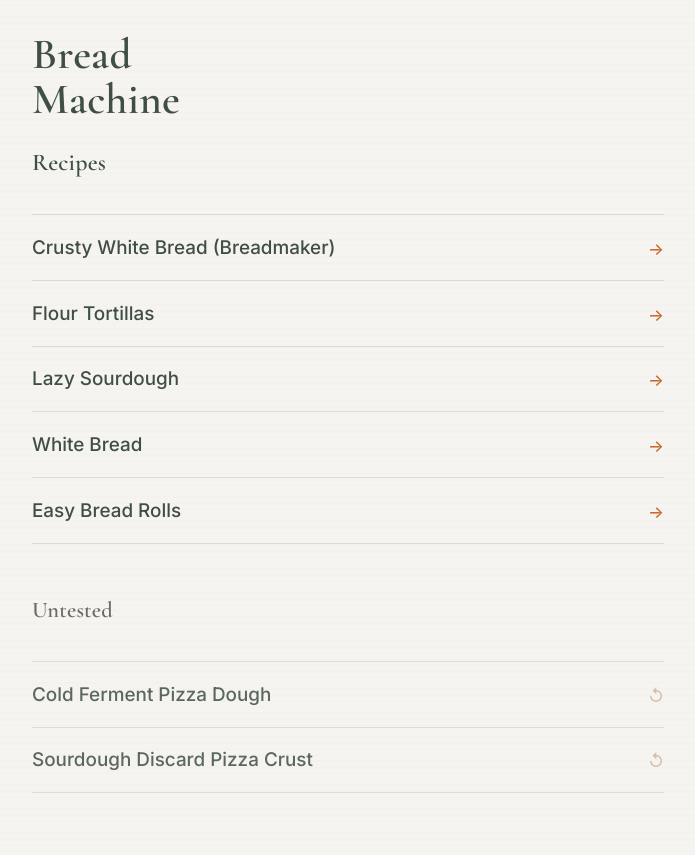
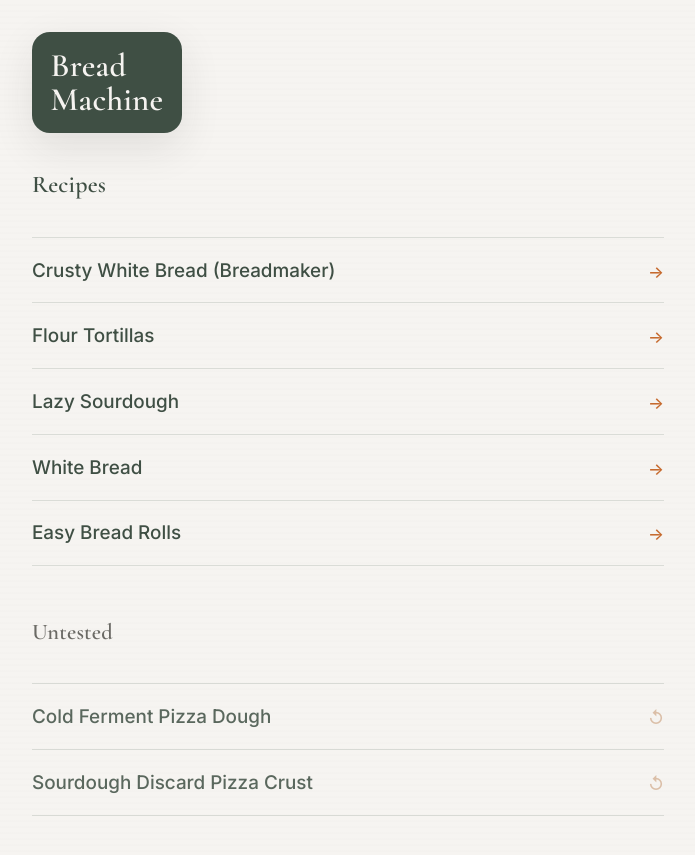
Before and after one commit to laccces/the-bread-machine, a Jekyll site: the page built from index.html, in a window 1280 px wide. Shown: the top 855 px of the page, without its empty margins (292-987 px from the left). Built offline with Jekyll 4.4.1, drawn with Linux system fonts in a browser that asks for light colours.

Commit message:
added logo to homepage and changed background

```diff
--- a/_layouts/default.html
+++ b/_layouts/default.html
@@ -21,7 +21,7 @@
 
 
 </head>
-<body>
+<body class="{{ page.body_class }}">
   <main>
     {{ content }}
   </main>
--- a/_layouts/recipe.html
+++ b/_layouts/recipe.html
@@ -1,5 +1,6 @@
 ---
 layout: default
+body_class: recipe-page
 ---
 
 <nav class="back">
--- a/assets/css/styles.css
+++ b/assets/css/styles.css
@@ -203,3 +203,39 @@
   content: "↺";
   color: var(--clay);
 }
+
+.logo{
+  margin: .25rem 0 2rem;
+}
+
+.logo-mark{
+  display: inline-block;
+  padding: 1.05rem 1.15rem;
+  border-radius: 18px;
+  background: var(--forest);  /* the green */
+  color: #F6F4F1;
+  box-shadow: var(--shadow-soft);
+}
+
+.logo-mark span{
+  display: block;
+  font-family: "Cormorant Garamond", Georgia, serif;
+  font-weight: 600;
+  font-size: 2.05rem;
+  line-height: 1.03;
+  letter-spacing: .2px;
+}
+
+body.recipe-page{
+  background: var(--forest);
+}
+
+body.recipe-page::before{
+  opacity: .18; /* slightly less texture on dark */
+}
+
+/* Make the recipe card pop on the dark background */
+body.recipe-page .recipe{
+  background: rgba(246,244,241,.92);
+  border: 1px solid rgba(246,244,241,.22);
+}
--- a/index.html
+++ b/index.html
@@ -3,10 +3,12 @@
 title: Home
 ---
 
-<h1 class="site-logo stacked">
-  <span>Bread</span>
-  <span>Machine</span>
-</h1>
+<div class="logo">
+  <div class="logo-mark">
+    <span>Bread</span>
+    <span>Machine</span>
+  </div>
+</div>
 
 
 <h2>Recipes</h2>
```
Also changed, not shown: _recipes/bread-machine-loaf.md (+0 -1 lines).
